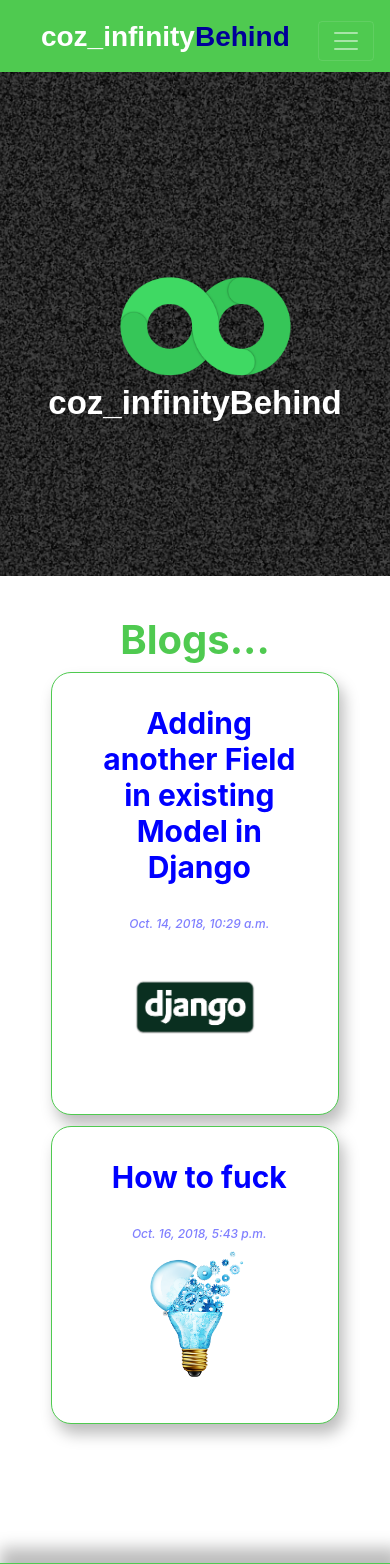
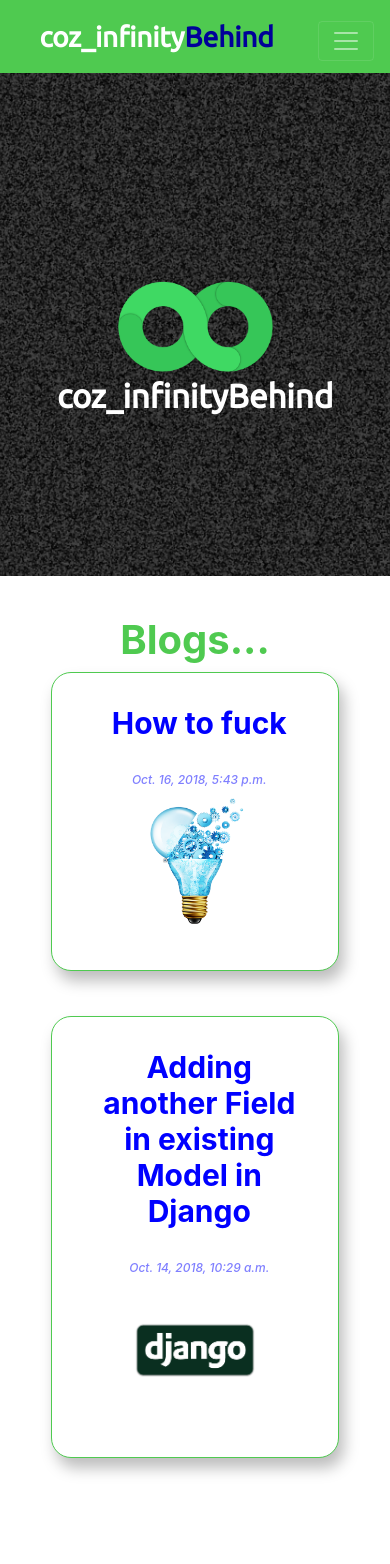
Before and after one commit to ron71/coz_infinityBehind-Blog-Site, a Django app: page / in a window 390 px wide. Shown: the top 1564 px of the page. Run offline with Django 3.2, Linux system fonts and the light colour scheme; data comes from the database, SQL or seed files in the repository; both versions use the stored data as it was after the commit; some libraries are stand-ins or nearby versions.

Commit message:
coz_infinityBehind- First Commit

```diff
--- a/coz_infinityBehind/blog/views.py
+++ b/coz_infinityBehind/blog/views.py
@@ -5,7 +5,7 @@
 
 
 def blog(request):
-    blog_list = Post.objects.order_by('date')
+    blog_list = Post.objects.order_by('-date')
     blog_dict = {"blog_records": blog_list,}
 
     return render(request, "blog/blog.html", context=blog_dict)
--- a/coz_infinityBehind/static/CSS/main.css
+++ b/coz_infinityBehind/static/CSS/main.css
@@ -245,7 +245,6 @@
   /*padding-left: 10px;*/
 }
 
-
 @media (max-width:767px){
     .navbar-header h3 a{
         color:#fff;
@@ -267,7 +266,6 @@
     margin-top: 3%;
     width: 80%;
     height: 40%;
-
     }
 
 
@@ -332,22 +330,22 @@
     }
 }
 
-@media (max-width:407px){
-  .blog{
-    margin-left: 2%;
-  }
-}
 
 @media (max-width:500px){
   .hero-image img{
     margin-top: 3%;
-    width: 110%;
+    width: 100%;
     height: 50%;
 
     }
 
+
+    .post{
+        margin-bottom:45px;
+    }
+
     .date{
       padding-left: 18%
-      font-style:italic;
     }
+
 }
--- a/coz_infinityBehind/templates/blog/base.html
+++ b/coz_infinityBehind/templates/blog/base.html
@@ -26,14 +26,13 @@
         <meta name="viewport"
               content="width=device-width, user-scalable=no, initial-scale=1.0, maximum-scale=1.0, minimum-scale=1.0">
         <meta http-equiv="X-UA-Compatible" content="ie=edge">
-        <title>coz_infinityBehind - My Blogs</title>
+        <title>coz_infinityBehind</title>
         <link rel="shortcut icon" href="{{LOGO_CROP}}" />
         <!--For footer-->
         <link rel="stylesheet" href="{% static 'bootstrap-4.0.0/css/bootstrap.min.css' %}"/>
         <link href="//maxcdn.bootstrapcdn.com/font-awesome/4.0.0/css/font-awesome.min.css" rel="stylesheet">
-        <link href="https://fonts.googleapis.com/css?family=Ubuntu:600" rel="stylesheet">
-
-        <link rel="stylesheet" href="{% static 'CSS/styles.css' %}">
+        <link href="https://fonts.googleapis.com/css?family=Ubuntu" rel="stylesheet">
+        <link href="https://fonts.googleapis.com/css?family=Kanit" rel="stylesheet">
         <link rel="stylesheet" href="{% static 'CSS/Pretty-Footer.css' %}">
         <link rel="stylesheet" href="{% static 'CSS/main.css' %}"/>
     </head>
--- a/coz_infinityBehind/templates/blog/post.html
+++ b/coz_infinityBehind/templates/blog/post.html
@@ -1,8 +1,7 @@
 {% extends 'blog/base.html' %}
     {% block body_block %}
-
+<div class="container">
         <!-- Main Content -->
-	<div class="container">
   <div class='jumbotron blog'>
     <div class="row">
       <div class="col col-sm-4 col-md-2">
@@ -37,7 +36,6 @@
                 <div class="container-fluid"><p class="date">{{ post.date}}</p></div>
       </div>
 
-
       <div class="col col-sm-8 col-md-9 container-fluid verticle-hr">
         <div class="row-2">
           <center><strong><h1>{{post.title}}</h1></strong></center>
@@ -46,7 +44,9 @@
           <hr>
         </div>
         <div class="row-9">
+          <div class="container">
               {{post.body|linebreaks}}
+          </div>
         </div>
       </div>
     </div>
```
Also changed, not shown: coz_infinityBehind/db.sqlite3, 2 other files. Lines whose indentation alone changed are shown as unchanged.
